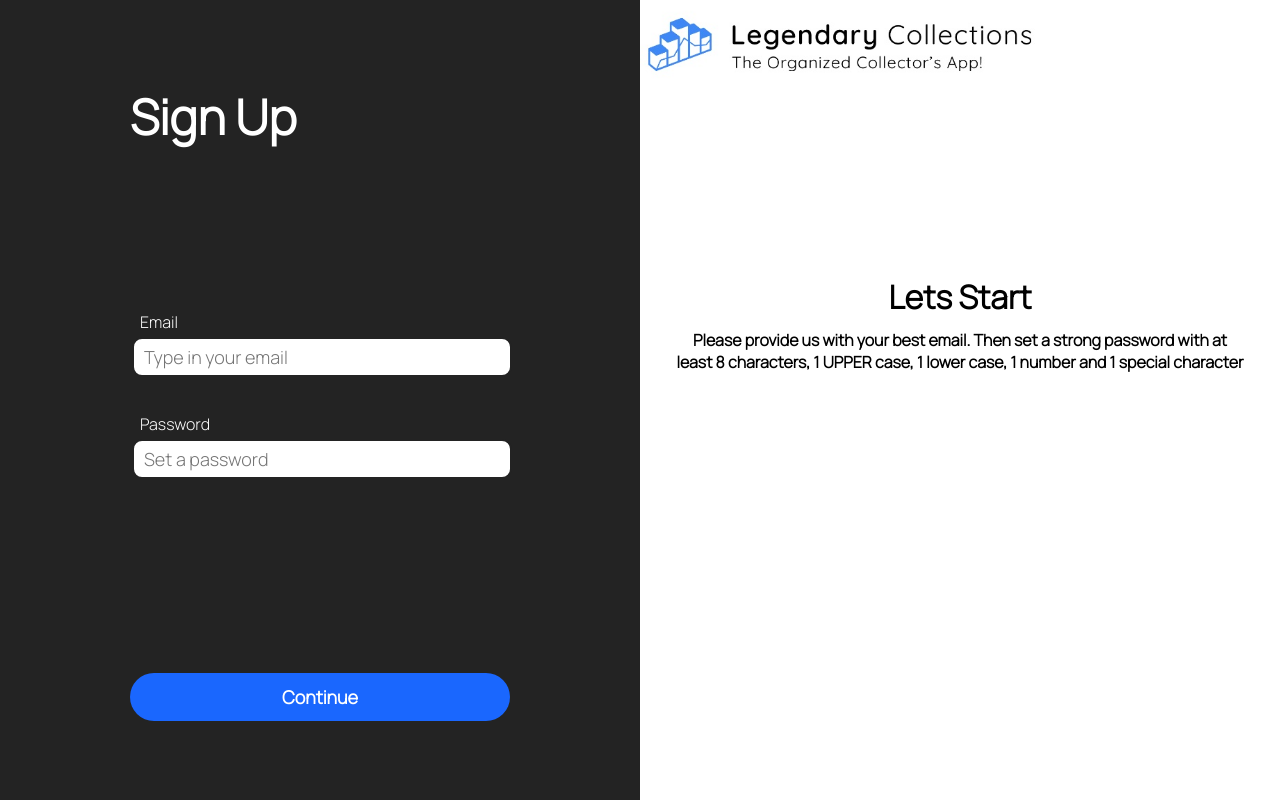
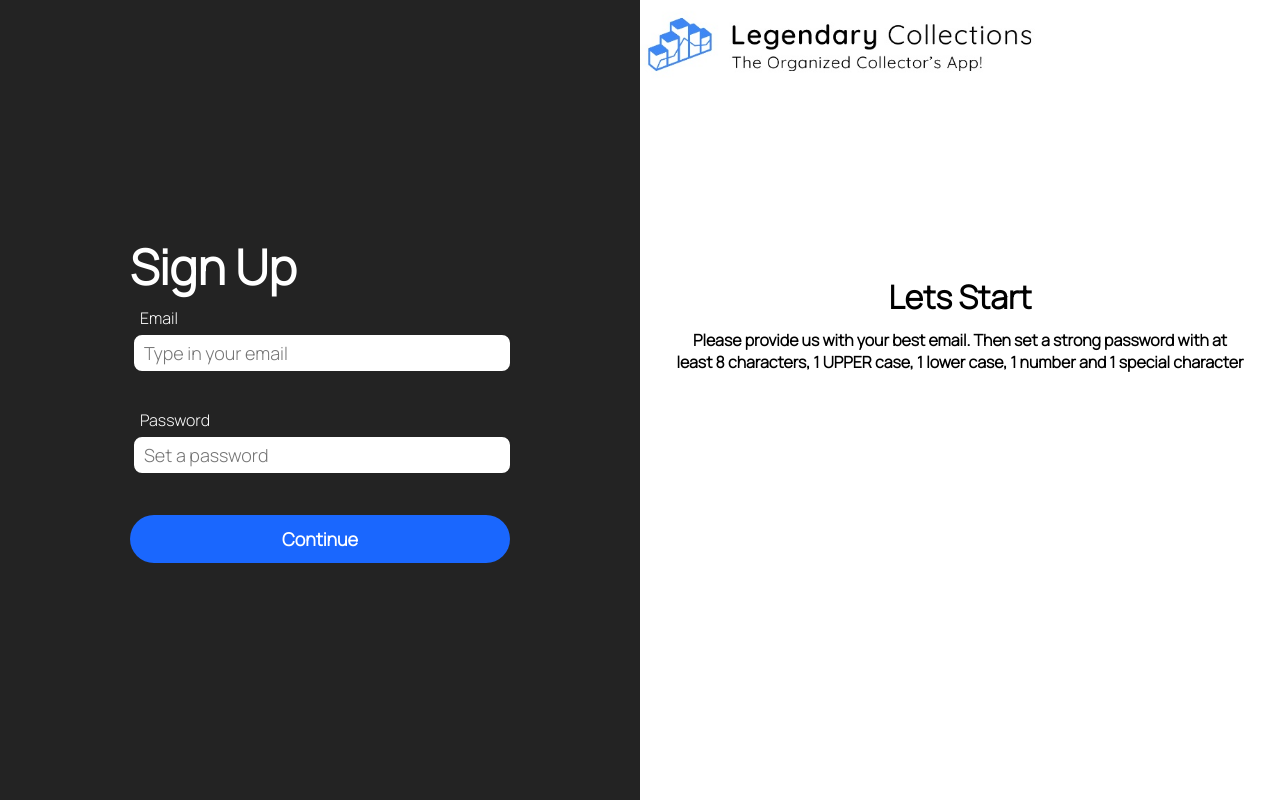
Before and after one commit to RubenRosario/sign-up-page-example, a React (Create React App) app: page / in a window 1280 px wide. Built offline with nearby package versions, Linux system fonts and the light colour scheme.

Commit message:
🎨 small change on appearance and semantics

```diff
--- a/src/components/form/FormElements.js
+++ b/src/components/form/FormElements.js
@@ -8,7 +8,7 @@ export const Container = styled.div`
 	justify-content: center;
 `;
 
-export const ElementsWrapper = styled.div`
+export const ElementsWrapper = styled.form`
 	display: flex;
 	flex-wrap: wrap;
 	justify-content: center;
--- a/src/pages/SignUpElements.js
+++ b/src/pages/SignUpElements.js
@@ -27,7 +27,7 @@ export const FormsContainer = styled.div`
 
 export const FormWrapper = styled.div`
 	width: 60%;
-	height: 80%;
+	/* height: 80%; */
 	display: flex;
 	flex-wrap: wrap;
 	justify-content: flex-start;
```
